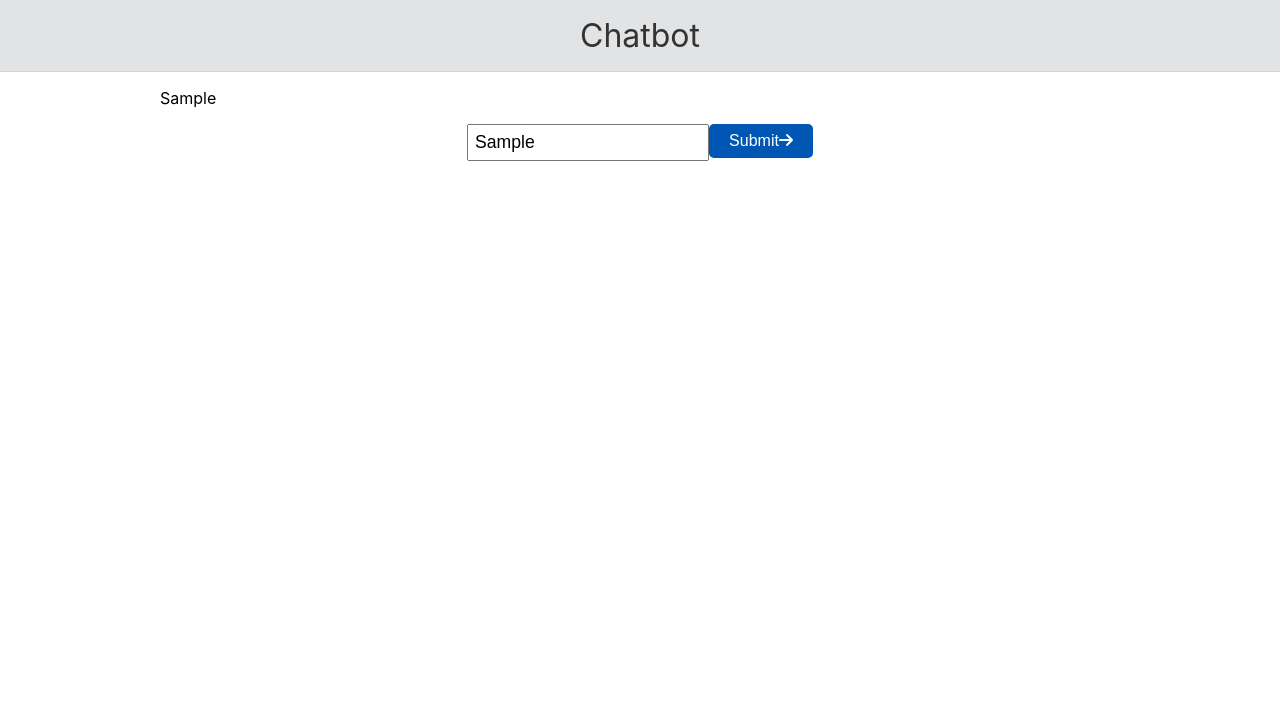
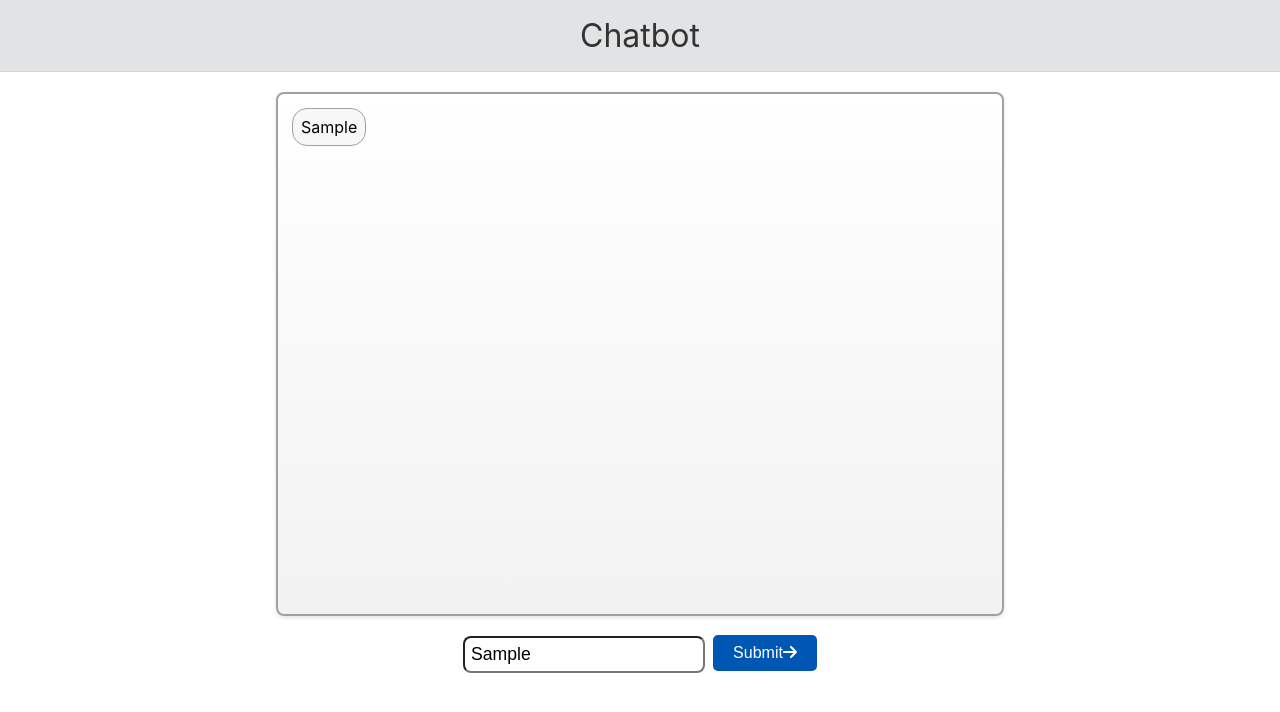
Before and after one commit to samfallowfield/Ai-assist-handbook, a React (Create React App) app: page / in a window 1280 px wide. Both pictures are taken after typing "Sample" into the empty fields and a click on the button "Submit". Shown: the top 712 px of the page. Built offline with nearby package versions, Linux system fonts and the light colour scheme.

Commit message:
fix for empty arrays being logged

```diff
--- a/src/App.css
+++ b/src/App.css
@@ -52,7 +52,7 @@
 }
 
 #submit-button {
-  padding: 8px 20px;
+  padding: 9px 20px;
   font-size: 1rem;
   color: #fff;
   background-color: #007bff;
@@ -76,12 +76,23 @@
 #text-input {
   padding: 6px;
   font-size: 1.1rem;
+  border-radius: 8px;
+  margin-right: 8px;
 }
 
-#chat-box{
-  width: 75%;
 
-
+#chat-box {
+  width: 55%;
+  height: 500px; /* Adjust the height as needed */
+  overflow-y: auto;
+  border: 1px solid #b1b1b1;
+  background-image: linear-gradient(to bottom, #ffffff, #f2f2f2);
+  margin: 20px auto;
+  padding: 10px;
+  box-shadow: 0 2px 4px rgba(0, 0, 0, 0.1);
+  border-width: 2px;
+  border-color: #a0a0a0; /* Darker border for a more professional look */
+  border-radius: 8px; /* Rounded corners for a smoother look */
 }
 
 .Chat-body{
@@ -90,3 +101,14 @@
   justify-content: center;
   align-items: center;
 }
+
+
+
+#chat-message-bubble {
+  border: 1px solid #a0a0a0; /* Slightly darker than chat-box's border color */
+  background-color: #f7f7f7; /* Slightly darker than chat-box's lighter background color */
+  padding: 8px;
+  margin: 4px;
+  border-radius: 15px; /* Soft rounded corners for the message bubble */
+  width: fit-content;
+}
--- a/src/App.js
+++ b/src/App.js
@@ -9,7 +9,9 @@ function App() {
   const [chatHistory, setChathistory] = useState([]);
 
   useEffect(() => {
+    if(userMessage){
     setChathistory((prevChatHistory) => [...prevChatHistory, userMessage]);
+    }
   }, [userMessage]);
 
   // whatever parameter you pass to setChathistory will be equal to the value of chatHistory
--- a/src/components/ChatBox.js
+++ b/src/components/ChatBox.js
@@ -4,6 +4,7 @@ function ChatBox({ chatHistory }) {
       <div id="chat-box">
         {chatHistory.map((message, index) => (
           <p
+            id="chat-message-bubble"
             key={index}
             style={{ textAlign: index % 2 === 0 ? "left" : "right" }}
           >
```
